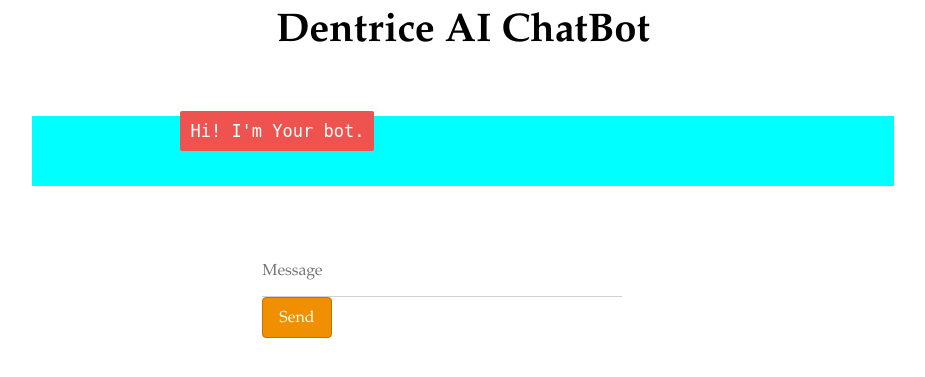
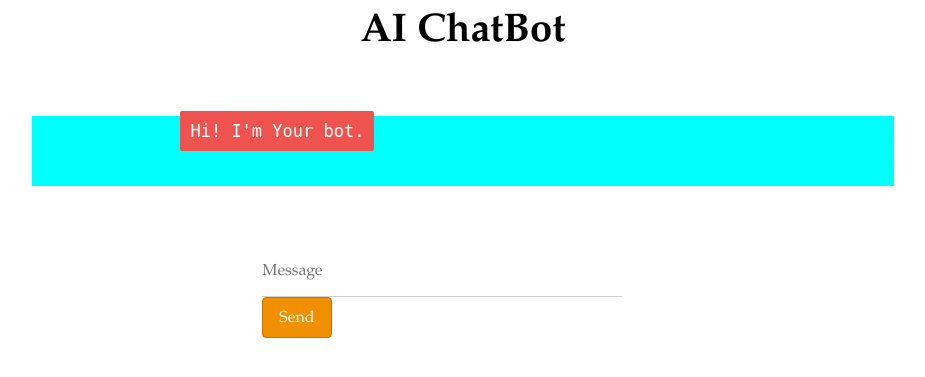
Before and after one commit to ankit0806/Chat-Bot, a Flask app: page / in a window 1280 px wide. Shown: the top 377 px of the page, without its empty margins (177-1102 px from the left). Run offline with Flask 2, Linux system fonts and the light colour scheme; parts of the project's set-up code (start-up, migrations or seed data) failed here and were passed over; some libraries are stand-ins or nearby versions.

Commit message:
modified:   app.py 	modified:   templates/index.html

```diff
--- a/app.py
+++ b/app.py
@@ -6,10 +6,10 @@ from flask import Flask, render_template, request, jsonify
 from keras.models import load_model
 
 # chat initialization
-model = load_model("chatbot_model.h5")
-intents = json.loads(open("intents.json").read())
-words = pickle.load(open("words.pkl", "rb"))
-classes = pickle.load(open("classes.pkl", "rb"))
+#model = load_model("chatbot_model.h5")
+#intents = json.loads(open("intents.json").read())
+#words = pickle.load(open("words.pkl", "rb"))
+#classes = pickle.load(open("classes.pkl", "rb"))
 
 app = Flask(__name__)
 CORS(app)
@@ -26,10 +26,10 @@ import json
 
 lemmatizer = WordNetLemmatizer()
 # chat initialization
-# model = load_model("chatbot_model.h5")
-# intents = json.loads(open("intents.json").read())
-# words = pickle.load(open("words.pkl", "rb"))
-# classes = pickle.load(open("classes.pkl", "rb"))
+model = load_model("chatbot_model.h5")
+intents = json.loads(open("intents.json").read())
+words = pickle.load(open("words.pkl", "rb"))
+classes = pickle.load(open("classes.pkl", "rb"))
 
 
 # chat functionalities
--- a/templates/index.html
+++ b/templates/index.html
@@ -10,7 +10,7 @@
 <body>
     <div class="row">
         <div class="col-md-10 mr-auto ml-auto">
-    <h1>Dentrice AI ChatBot</h1>
+    <h1>AI ChatBot</h1>
     <form>
         <div id="chatbox">
             <div class="col-md-8 ml-auto mr-auto">
```
